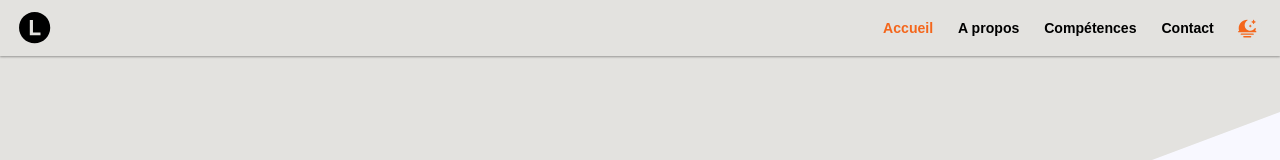
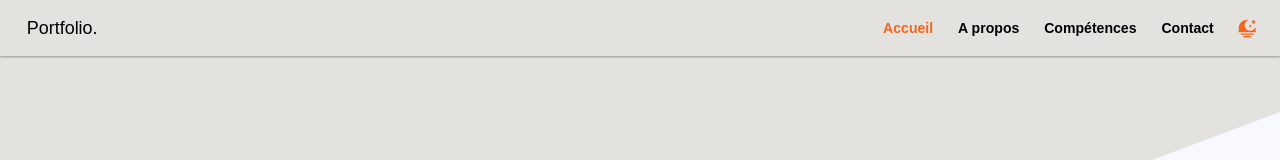
Before and after one commit to LilianMrzt/my-portfolio, a React (Create React App) app: page / in a window 1280 px wide. Shown: the top 160 px of the page. Built offline with nearby package versions, Linux system fonts and the light colour scheme.

Commit message:
[FEAT] Modification de l'icone portfolio de la banniere

```diff
--- a/src/interfaces/components/common/ButtonProps.ts
+++ b/src/interfaces/components/common/ButtonProps.ts
@@ -1,4 +1,6 @@
 import { type ColorsType } from '@interfaces/types/ColorsType'
+import { type PaddingTypes } from '@interfaces/types/PaddingTypes'
+import { type SizesType } from '@interfaces/types/SizesType'
 
 export interface ButtonProps {
     label: string
@@ -6,4 +8,6 @@ export interface ButtonProps {
     backgroundColor?: ColorsType
     color?: ColorsType
     onClick?: () => void
+    padding?: PaddingTypes
+    size?: SizesType
 }
--- a/src/ui/components/common/Button.tsx
+++ b/src/ui/components/common/Button.tsx
@@ -7,14 +7,19 @@ const Button: FC<ButtonProps> = ({
     className,
     backgroundColor = 'blackish',
     color = 'surface',
-    onClick = () => {}
+    onClick = () => {},
+    padding = 10,
+    size
 }) => {
     return (
         <button
-            className={`${className} border-none bg-${backgroundColor} pointer border-radius-small p-10`}
+            className={`${className} p-${padding} border-none bg-${backgroundColor} pointer border-radius-small`}
             onClick={onClick}
         >
-            <Text color={color}>
+            <Text
+                color={color}
+                size={size}
+            >
                 {label}
             </Text>
         </button>
--- a/src/ui/components/common/IconButton.tsx
+++ b/src/ui/components/common/IconButton.tsx
@@ -17,7 +17,7 @@ const IconButton: FC<IconButtonProps> = ({
         <button
             className={`
                 ${hoverEffect && `hover-bg-${color} hover-${backgroundColor}`}
-                transition-3 ${border && `border-${color}`}
+                ${border && `border-${color}`}
                 p-0
                 aspect-1
                 bg-${backgroundColor}
--- a/src/ui/components/navigation/NavigationBar.tsx
+++ b/src/ui/components/navigation/NavigationBar.tsx
@@ -1,11 +1,12 @@
 import React, { type FC, type ReactElement, useState } from 'react'
 import { type NavigationBarProps } from '@interfaces/components/navigation/NavigationBarProps'
 import IconButton from '@components/common/IconButton'
-import { LetterLogo, MoonLogo, SunLogo } from '@assets/Images'
+import { MoonLogo, SunLogo } from '@assets/Images'
 import { Theme } from '@constants/Constants'
 import NavigationBarTab from '@components/navigation/NavigationBarTab'
 import { useLocation, useNavigate } from 'react-router-dom'
 import { RoutesConstants } from '@constants/RoutesConstants'
+import Button from '@components/common/Button'
 
 const NavigationBar: FC<NavigationBarProps> = ({
     theme,
@@ -24,14 +25,14 @@ const NavigationBar: FC<NavigationBarProps> = ({
 
     return (
         <div
-            className='d-flex space-between h-64px align-center bg-secondary shadow pl-20 pr-20 index-2 relative'
+            className={'d-flex space-between h-64px align-center bg-secondary shadow pl-20 pr-20 index-2 relative'}
         >
-            <IconButton
+
+            <Button
+                label={'Portfolio.'}
+                size={'large'}
                 backgroundColor={'secondary'}
                 color={'text'}
-                icon={LetterLogo}
-                size={'large'}
-                padding={0}
                 onClick={() => { navigate(RoutesConstants.home) }}
             />
             <div
```
Also changed, not shown: src/resources/assets/Images.ts (+5 -7 lines), src/resources/assets/LetterIcon.svg (deleted).
